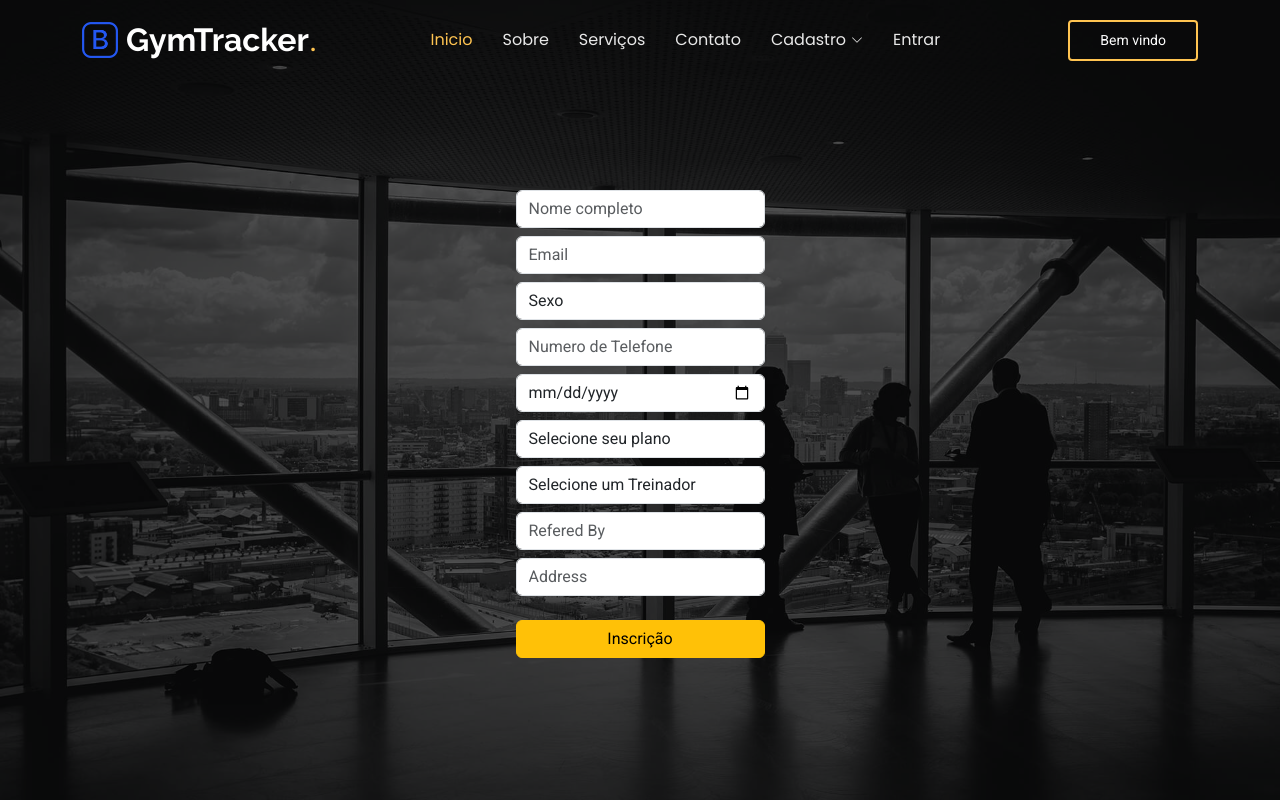
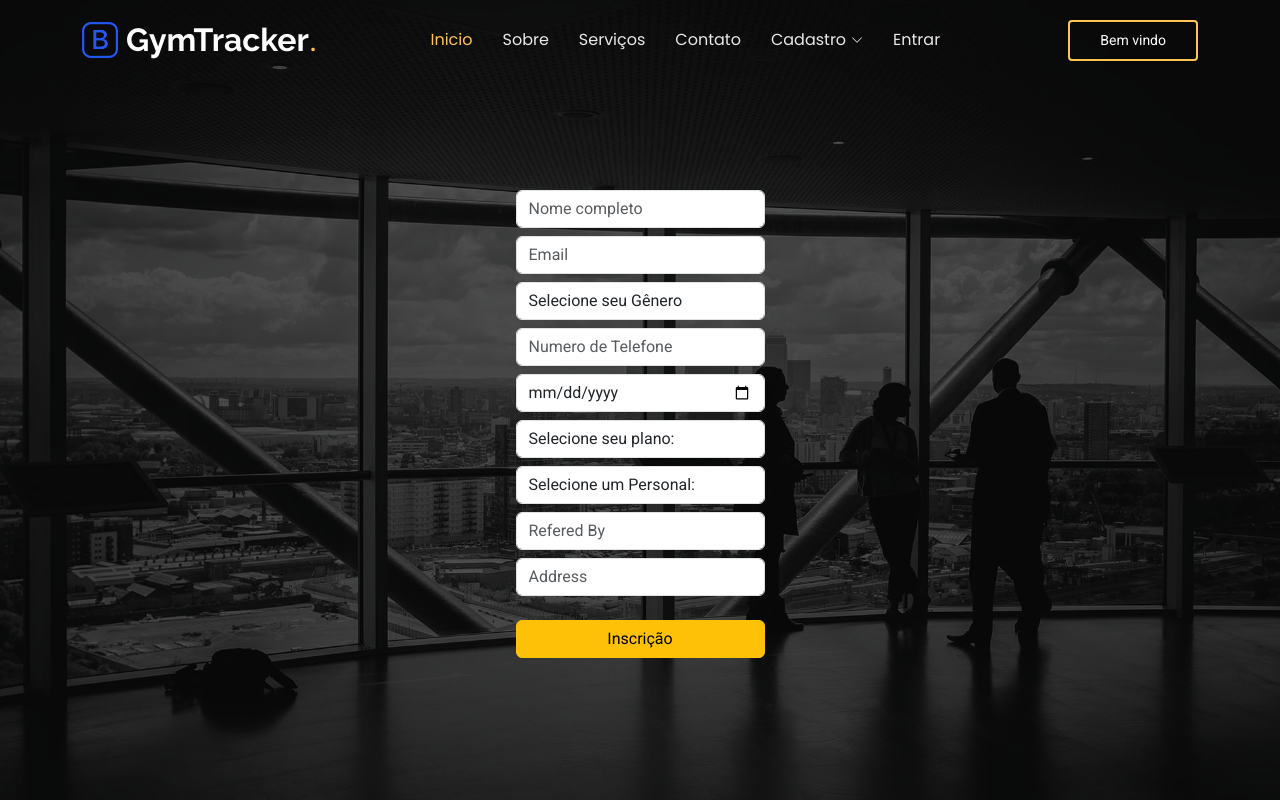
Before and after one commit to AdrianMichael5/gymtracker, a Django app: page /join in a window 1280 px wide. Run offline with Django 5.2, Linux system fonts and the light colour scheme; a user stored in the database is signed in; data comes from the database, SQL or seed files in the repository; some libraries are stand-ins or nearby versions.

Commit message:
att incricao e perfil

```diff
--- a/templates/enroll.html
+++ b/templates/enroll.html
@@ -50,7 +50,7 @@
         <div class="form-group">
 
           <select class="form-control mt-2" id="gender" name="gender" required>
-            <option selected>Sexo</option>
+            <option selected>Selecione seu Gênero</option>
             <option value="Male">Masculino</option>
             <option value="Female">Feminino</option>
           </select>
@@ -82,7 +82,7 @@
         <div class="form-group">
 
                      <select  class="form-control mt-2" id="member" name="member"  required>
-                     <option selected>Selecione seu plano</option>
+                     <option selected>Selecione seu plano:</option>
                           {% for  p in Membership %}
 
 
@@ -97,7 +97,7 @@
         <div class="form-group">
 
                      <select  class="form-control mt-2" id="trainer" name="trainer"  required>
-                     <option selected> Selecione um Treinador </option>
+                     <option selected> Selecione um Personal:</option>
                           {% for  p in SelectTrainer %}
 
 
--- a/templates/profile.html
+++ b/templates/profile.html
@@ -24,8 +24,8 @@ Profile
         <li class="list-group-item bg-warning text-dark"><h5>Numero de Telefone : {{post.PhoneNumber}}</h5></li>
         <li class="list-group-item bg-warning text-dark"><h5>Data de Nacimento : {{post.DOB}}</h5></li>
         <li class="list-group-item bg-warning text-dark"><h5>Plano : {{post.SelectMembershipplan}}</h5></li>
-        <li class="list-group-item bg-warning text-dark"><h5>Trainador : {{post.SelectTrainer}}</h5></li>
-        <li class="list-group-item bg-warning text-dark"><h5>Indicado por : {{post.Reference}}</h5></li>
+        <li class="list-group-item bg-warning text-dark"><h5>Personal : {{post.SelectTrainer}}</h5></li>
+        <li class="list-group-item bg-warning text-dark"><h5>Indicação : {{post.Reference}}</h5></li>
         <li class="list-group-item bg-warning text-dark"><h5>Endereço : {{post.Address}}</h5></li>
         <li class="list-group-item bg-warning text-dark"><h5>Status do Pagamento : {{post.paymentStatus}}</h5></li>
         <li class="list-group-item bg-warning text-dark"><h5>Valor pago : {{post.Price}}</h5></li>
@@ -56,7 +56,7 @@ Profile
             <th scope="col">Login</th>
             <th scope="col">Sair</th>
             <th scope="col">Treinos</th>
-            <th scope="col">Trainado por</th>
+            <th scope="col">Personal</th>
           </tr>
         </thead>
         <tbody>
```
